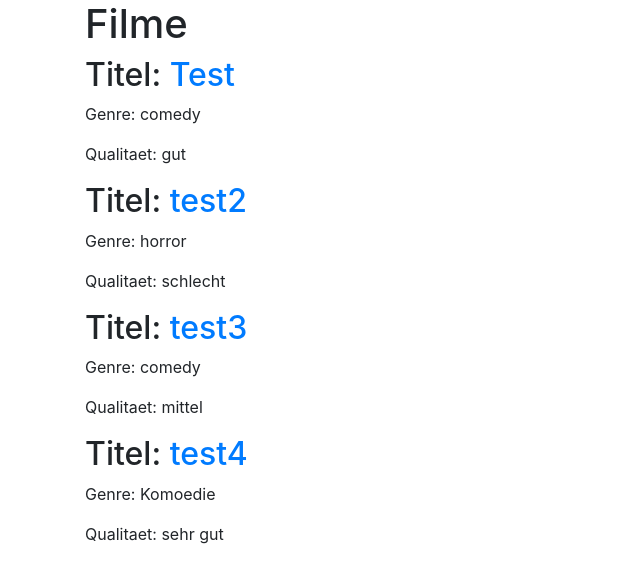
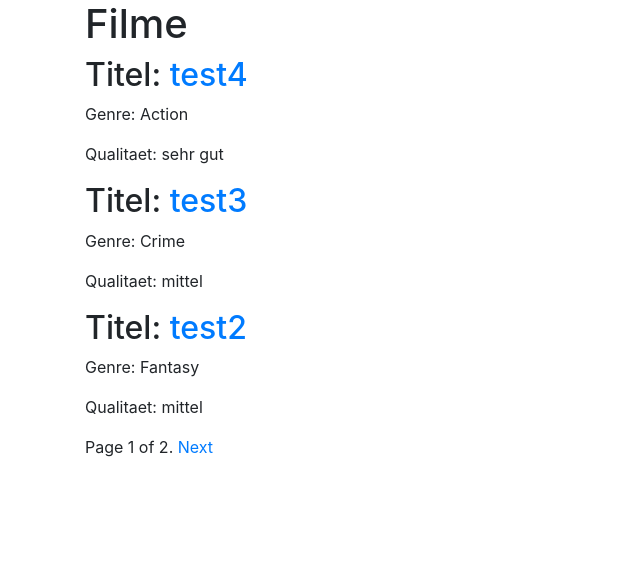
Before and after one commit to dyge/film-overview, a Django app: page / in a window 1280 px wide. Shown: the part 56-639 px from the top of the page, without its empty margins (0-640 px from the left). Run offline with Django 3.2, Linux system fonts and the light colour scheme; a user stored in the database is signed in; data comes from the database, SQL or seed files in the repository; some libraries are stand-ins or nearby versions.

Commit message:
pagination added

```diff
--- a/filme/settings.py
+++ b/filme/settings.py
@@ -41,6 +41,7 @@
     'verwaltung',
     'bootstrap3',
     'bootstrap4',
+    'star_ratings',
 ]
 
 MIDDLEWARE = [
@@ -107,7 +108,7 @@
 # Internationalization
 # https://docs.djangoproject.com/en/1.11/topics/i18n/
 
-LANGUAGE_CODE = 'en-us'
+LANGUAGE_CODE = 'de'
 
 TIME_ZONE = 'UTC'
 
--- a/filme/views.py
+++ b/filme/views.py
@@ -4,5 +4,5 @@
 class HomePage(ListView):
     queryset = Film.objects.all()
     context_object_name = 'films'
-    # paginate_by = 3
+    paginate_by = 3
     template_name = "index.html"
--- a/templates/index.html
+++ b/templates/index.html
@@ -1,10 +1,14 @@
 {% extends "base.html" %}
 {% block content %}
+  {% if user.is_authenticated %}
     <h1>Filme</h1>
     {% for film in films %}
-        <h2>Titel: <a href="{% url 'verwaltung:film_detail' pk=film.pk %}">{{ film.title }}</a></h2>
+        <h2>Titel: <a href="{% url 'verwaltung:film_detail' pk=film.pk %}">{{ film.titel }}</a></h2>
         <p>Genre: {{ film.genre }}</p>
         <p>Qualitaet: {{ film.qual }}</p>
     {% endfor %}
-    <!-- {% include "pagination.html" with page=posts %} -->
+    {% include "pagination.html" with page=page_obj %}
+  {% else %}
+    <h1>Filmdatenbank</h1>
+  {% endif %}
 {% endblock %}
--- a/verwaltung/forms.py
+++ b/verwaltung/forms.py
@@ -4,7 +4,7 @@
 class FilmForm(forms.ModelForm):
     class Meta():
         model = models.Film
-        fields = ('title','genre','ort','qual')
+        fields = ('titel','genre','ort','qual')
         widgets = {
             'ort':forms.TextInput(attrs={'placeholder': 'Box 1'}),
         }
--- a/verwaltung/models.py
+++ b/verwaltung/models.py
@@ -20,13 +20,14 @@
         ('Crime','Crime'),
         ('Mystery','Mystery'),
         ('Romance','Romance'),
-        ('Romance','Romance'),
     )
-    title = models.CharField(max_length=150, unique=True)
+    titel = models.CharField(max_length=150, unique=True)
     genre = models.CharField(max_length=100,choices=GENRES)
     ort = models.CharField(max_length=200)
     qual = models.CharField(max_length=100,choices=QUALS)
+    class Meta:
+        ordering = ('-titel',)
     def __str__(self):
         return self.title
     def get_absolute_url(self):
-        return reverse("home",kwargs={'pk':self.pk})
+        return reverse("verwaltung:film_detail",kwargs={'pk':self.pk})
--- a/verwaltung/templates/pagination.html
+++ b/verwaltung/templates/pagination.html
@@ -1,12 +1,12 @@
 <div class="pagination">
     <span class="step-links">
-        {% if page.has_previous %}
+        {% if page_obj.has_previous %}
             <a href="?page={{ page.previous_page_number }}">Previous</a>
         {% endif %}
         <span class="current">
-            Page {{ page.number }} of {{ page.paginator.num_pages }}.
+            Page {{ page_obj.number }} of {{ page_obj.paginator.num_pages }}.
         </span>
-        {% if page.has_next %}
+        {% if page_obj.has_next %}
             <a href="?page={{ page.next_page_number }}">Next</a>
         {% endif %}
     </span>
--- a/verwaltung/templates/verwaltung/film_detail.html
+++ b/verwaltung/templates/verwaltung/film_detail.html
@@ -1,10 +1,10 @@
 {% extends 'base.html' %}
 {% block content %}
-<h1>{{ film.title }}</h1>
+<h1>{{ film.titel }}</h1>
 <p>Genre: {{ film.genre }}</p>
 <p>Qualitaet: {{ film.qual }}</p>
 {% if user.is_authenticated %}
-  <a class="btn btn-primary" href="#">Bearbeiten</a>
-  <a class="btn btn-primary" href="#">Löschen</a>
+  <a class="btn btn-primary" href="{% url 'verwaltung:film_edit' pk=film.pk %}">Bearbeiten</a>
+  <a class="btn btn-primary" href="{% url 'verwaltung:film_remove' pk=film.pk %}">Löschen</a>
 {% endif %}
 {% endblock %}
--- a/verwaltung/templates/verwaltung/film_form.html
+++ b/verwaltung/templates/verwaltung/film_form.html
@@ -2,7 +2,7 @@
 {% load bootstrap3 %}
 {% block content %}
 <div class="container">
-  <form method="POST" action="{% url 'verwaltung:newfilm' %}" id="filmForm">
+  <form method="POST" id="filmForm">
     {% csrf_token %}
     {% bootstrap_form form %}
     <button type="submit">Speichern</button>
--- a/verwaltung/urls.py
+++ b/verwaltung/urls.py
@@ -8,4 +8,6 @@
     url(r"uebersicht/$", views.Uebersicht.as_view(),name='uebersicht'),
     url(r"add_film/$", views.CreateFilm.as_view(), name="newfilm"),
     url(r'^film/(?P<pk>\d+)$', views.FilmDetailView.as_view(), name='film_detail'),
+    url(r'^post/(?P<pk>\d+)/edit/$', views.FilmUpdateView.as_view(), name='film_edit'),
+    url(r'^post/(?P<pk>\d+)/remove/$', views.FilmDeleteView.as_view(), name='film_remove'),
 ]
--- a/verwaltung/views.py
+++ b/verwaltung/views.py
@@ -2,6 +2,7 @@
 from django.contrib.auth.mixins import LoginRequiredMixin
 from . import forms
 from . import models
+from django.urls import reverse_lazy
 
 class Uebersicht(TemplateView):
     template_name = "verwaltung/test.html"
@@ -22,3 +23,7 @@
     redirect_field_name = 'verwaltung/film_detail.html'
     form_class = forms.FilmForm
     model = models.Film
+
+class FilmDeleteView(LoginRequiredMixin,DeleteView):
+    model = models.Film
+    success_url = reverse_lazy('home')
```
Also changed, not shown: verwaltung/templates/verwaltung/film_confirm_delete.html (+5 -9 lines), db.sqlite3, verwaltung/migrations/0003_auto_20171228_1357.py (added), verwaltung/migrations/0004_auto_20171228_1400.py (added).
